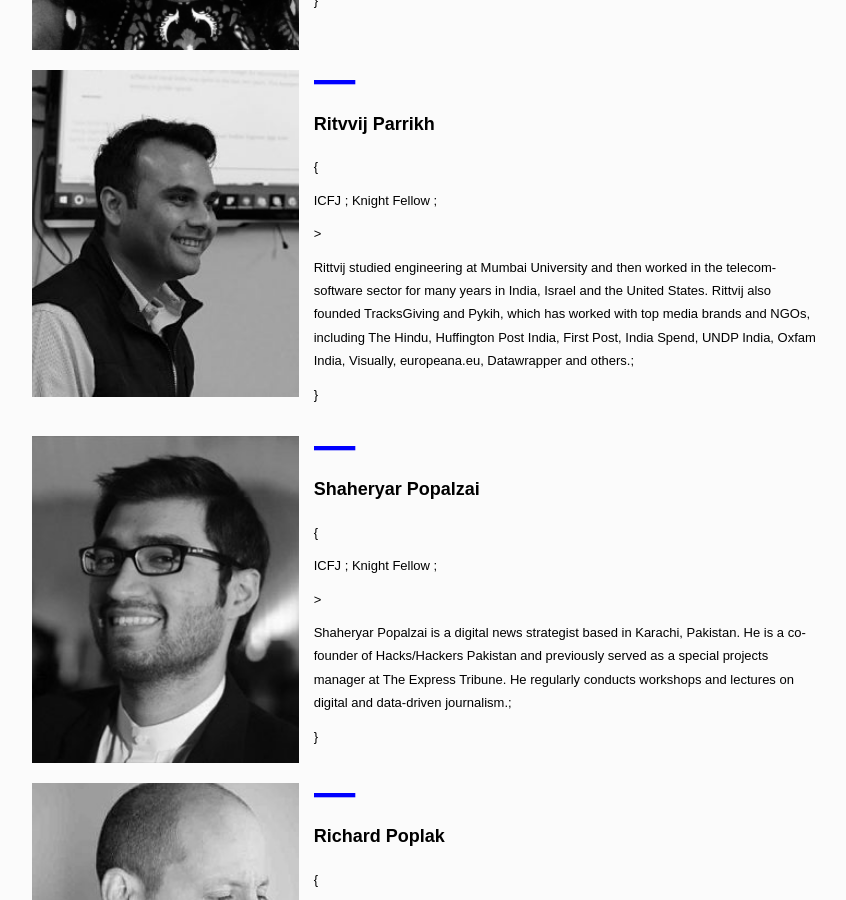
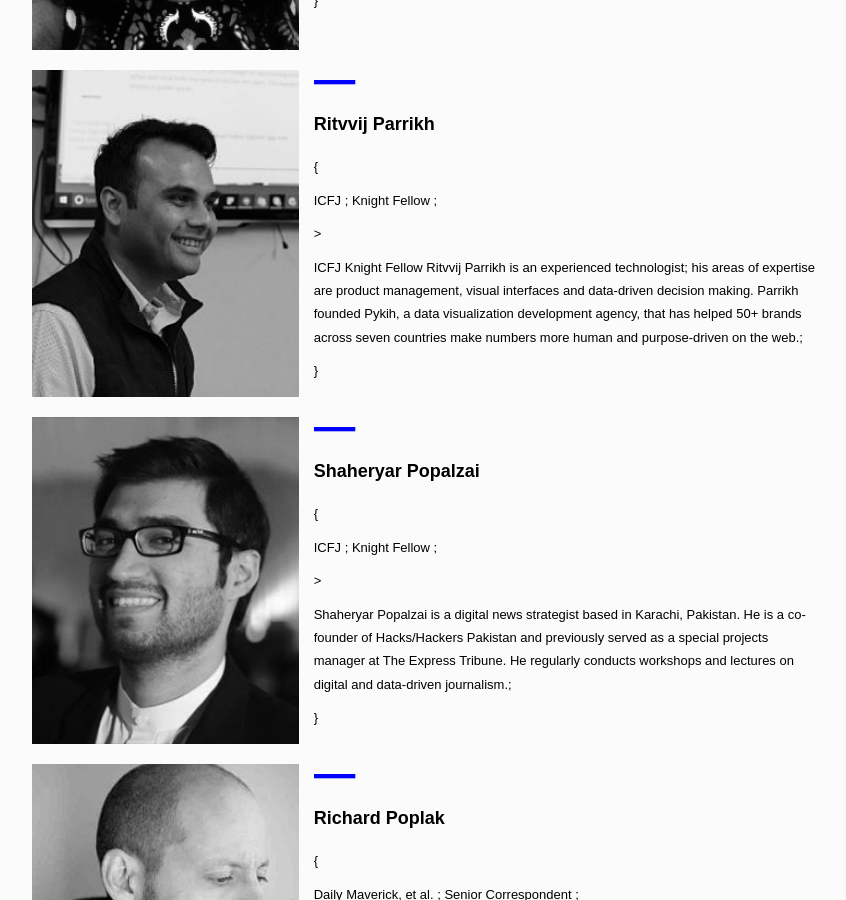
Before and after one commit to CodeForAfrica-ARCHIVE/MediaIndabaAfrica, a Jekyll site: the page built from speakers.html, in a window 1280 px wide and 900 px high, scrolled down 15252 px. Shown: the whole window, without its empty margins (208-1054 px from the left). Built offline with Jekyll 4.4.1, drawn with Linux system fonts in a browser that asks for light colours.

Commit message:
updated Ritvvij Parrikh long bio

```diff
--- a/_data/speakers.yml
+++ b/_data/speakers.yml
@@ -337,7 +337,7 @@
 - name: Ritvvij Parrikh
   org: ICFJ
   role: Knight Fellow
-  long_bio: Rittvij studied engineering at Mumbai University and then worked in the telecom-software sector for many years in India, Israel and the United States. Rittvij also founded TracksGiving and Pykih, which has worked with top media brands and NGOs, including The Hindu, Huffington Post India, First Post, India Spend, UNDP India, Oxfam India, Visually, europeana.eu, Datawrapper and others.
+  long_bio: ICFJ Knight Fellow Ritvvij Parrikh is an experienced technologist; his areas of expertise are product management, visual interfaces and data-driven decision making. Parrikh founded Pykih, a data visualization development agency, that has helped 50+ brands across seven countries make numbers more human and purpose-driven on the web.
   img: /img/speakers/ritvvij.jpg
   img_hover: /img/speakers/ritvvij.jpg
   css_class: ritvvij
```
